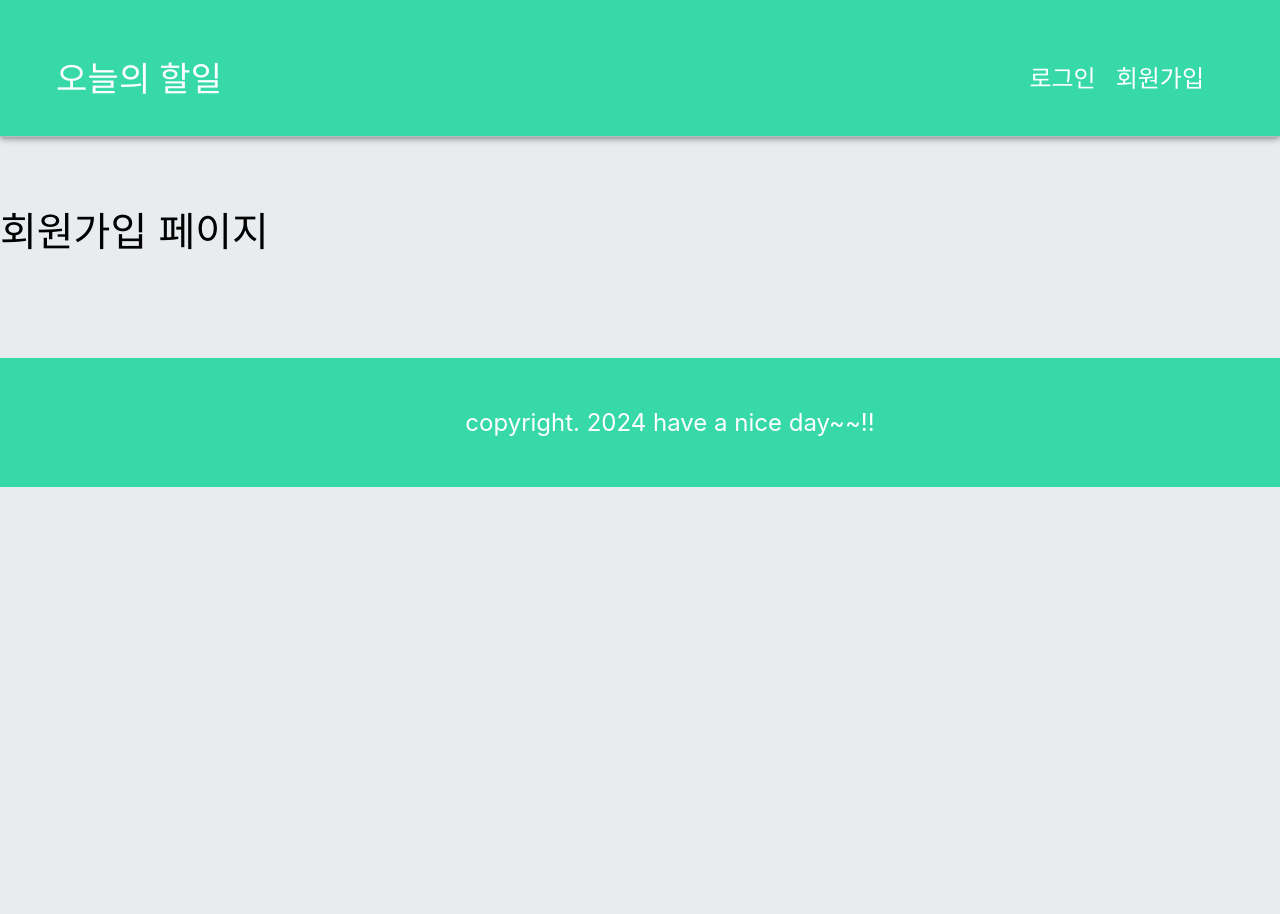
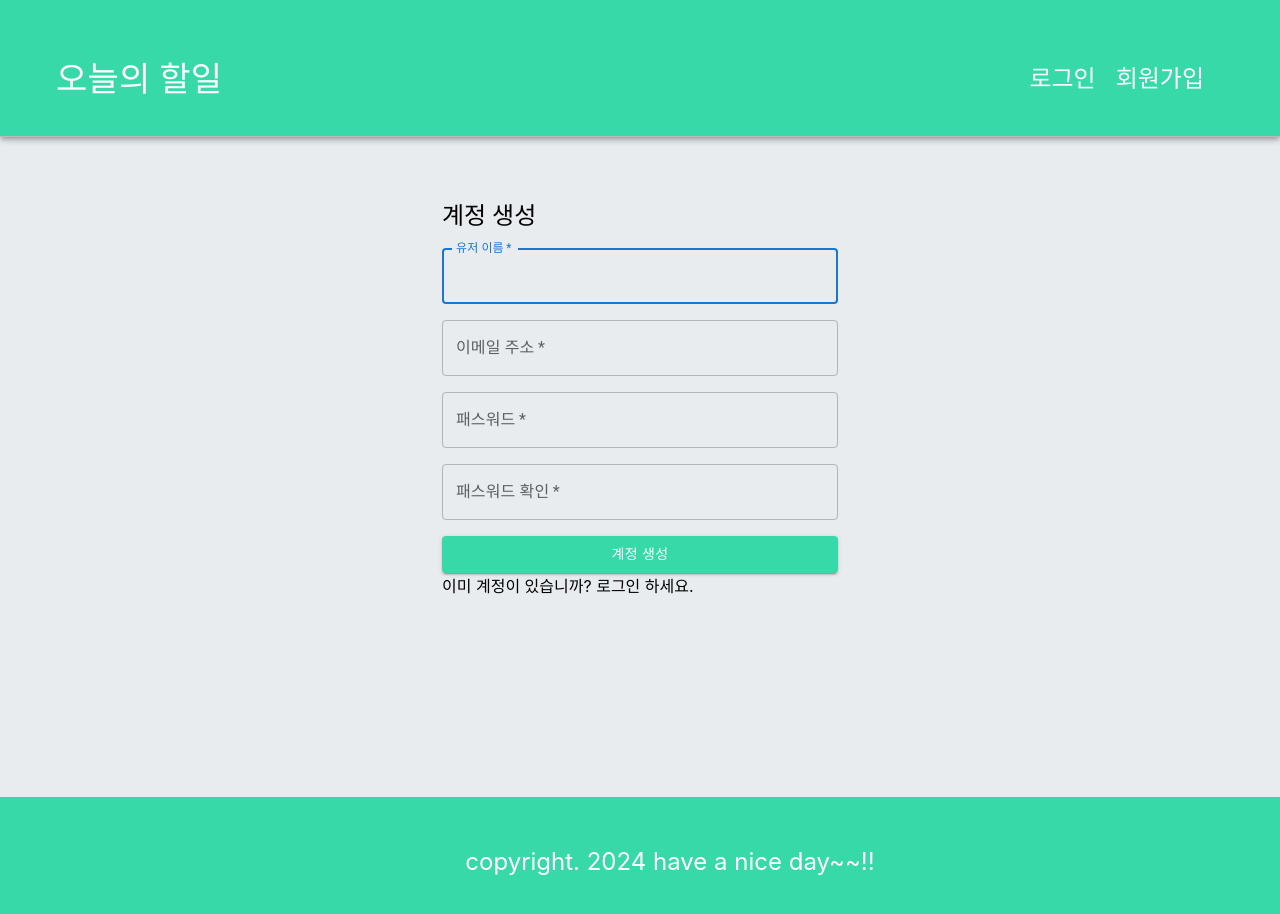
Before and after one commit to SJHlll/react-todo-app-20240509, a React (Create React App) app: page /join in a window 1280 px wide. Shown: the top 914 px of the page. Before the commit the page ends 800 px from the top, so only its background shows below. Built offline with nearby package versions, Linux system fonts and the light colour scheme.

Commit message:
Join.js 여러 입력값 상태 관리 (userName)

```diff
--- a/src/components/user/Join.js
+++ b/src/components/user/Join.js
@@ -1,8 +1,167 @@
-import React from 'react';
+import { Button, Container, Grid, TextField, Typography } from '@mui/material';
+import React, { useState } from 'react';
+import { Link } from 'react-router-dom';
 
 const Join = () => {
+  // 상태 변수로 회원가입 입력값 관리
+  const [userValue, setUserValue] = useState({
+    userName: '',
+    password: '',
+    email: '',
+  });
+
+  // 검증 메세지에 대한 상태변수 관리
+  // 입력값과 메세지는 따로 상태 관리(메세지는 백엔드로 보내줄 필요 없음)
+  // 메세지 영역은 각 입력창마다 존재(이름, 이메일, 비밀번호...)하기 때문에 객체 형태로 한번에 관리
+  const [message, setMessage] = useState({
+    userName: '',
+    password: '',
+    passwordCheck: '',
+    email: '',
+  });
+
+  // 검증 완료 체크에 대한 상태변수 관리
+  // 각각의 입력창마다 유효성 검증 상태를 관리해야 하기 때문에 객체로 선언
+  // 상태를 유지하려는 이유 -> 스타일, 마지막에 회원가입 버튼 누를 때 까지 검증 상태를 유지해야 하기 때문
+  const [correct, setCorrect] = useState({
+    userName: false,
+    password: false,
+    passwordCheck: false,
+    email: false,
+  });
+
+  // 검증된 데이터를 각각의 상태변수에 저장해 주는 함수
+  const saveInputState = ({ key, inputValue, msg, flag }) => {
+    // 입력값 세팅
+    setUserValue((oldVal) => {
+      return { ...oldVal, [key]: inputValue };
+    });
+
+    // 메세지 세팅
+    setMessage((oldMsg) => {
+      return { ...oldMsg, [key]: msg }; // key 변수의 값을 프로퍼티 키로 활용
+    });
+
+    // 입력값 검증 상태 세팅
+    setCorrect((oldCorrect) => {
+      return { ...oldCorrect, [key]: flag };
+    });
+  };
+
+  // 이름 입력창 체인지 이벤트 핸들러
+  const nameHandler = (e) => {
+    const nameRegex = /^[가-힣]{2,5}$/;
+    const inputValue = e.target.value;
+
+    // 입력값 검증
+    let msg; // 검증 메세지를 저장할 변수
+    let flag = false; // 입력값 검증 여부 체크 변수
+
+    if (!inputValue) {
+      msg = '유저 이름은 필수입니다.';
+    } else if (!nameRegex.test(inputValue)) {
+      msg = '2~5 글자 사이의 한글로 작성해주세요.';
+    } else {
+      msg = '사용 가능한 이름입니다.';
+      flag = true;
+    }
+
+    // saveInputState에게 이 핸들러에서 처리한 여러가지 값을 객체로 한번에 넘기기
+    saveInputState({
+      key: 'userName',
+      inputValue,
+      msg,
+      flag,
+    });
+  };
+
   return (
-    <div style={{ marginTop: '200px', fontSize: '40px' }}>회원가입 페이지</div>
+    <Container component="main" maxWidth="xs" style={{ margin: '200px auto' }}>
+      <form noValidate>
+        <Grid container spacing={2}>
+          <Grid item xs={12}>
+            <Typography component="h1" variant="h5">
+              계정 생성
+            </Typography>
+          </Grid>
+          <Grid item xs={12}>
+            <TextField
+              autoComplete="fname"
+              name="username"
+              variant="outlined"
+              required
+              fullWidth
+              id="username"
+              label="유저 이름"
+              autoFocus
+              onChange={nameHandler}
+            />
+            <span
+              style={correct.userName ? { color: 'green' } : { color: 'red' }}
+            >
+              {message.userName}
+            </span>
+          </Grid>
+          <Grid item xs={12}>
+            <TextField
+              variant="outlined"
+              required
+              fullWidth
+              id="email"
+              label="이메일 주소"
+              name="email"
+              autoComplete="email"
+            />
+            <span></span>
+          </Grid>
+          <Grid item xs={12}>
+            <TextField
+              variant="outlined"
+              required
+              fullWidth
+              name="password"
+              label="패스워드"
+              type="password"
+              id="password"
+              autoComplete="current-password"
+            />
+            <span></span>
+          </Grid>
+
+          <Grid item xs={12}>
+            <TextField
+              variant="outlined"
+              required
+              fullWidth
+              name="password-check"
+              label="패스워드 확인"
+              type="password"
+              id="password-check"
+              autoComplete="check-password"
+            />
+            <span></span>
+          </Grid>
+
+          <Grid item xs={12}>
+            <Button
+              type="submit"
+              fullWidth
+              variant="contained"
+              style={{ background: '#38d9a9' }}
+            >
+              계정 생성
+            </Button>
+          </Grid>
+        </Grid>
+        <Grid container justify="flex-end">
+          <Grid item>
+            <Link href="/login" variant="body2">
+              이미 계정이 있습니까? 로그인 하세요.
+            </Link>
+          </Grid>
+        </Grid>
+      </form>
+    </Container>
   );
 };
 
```
